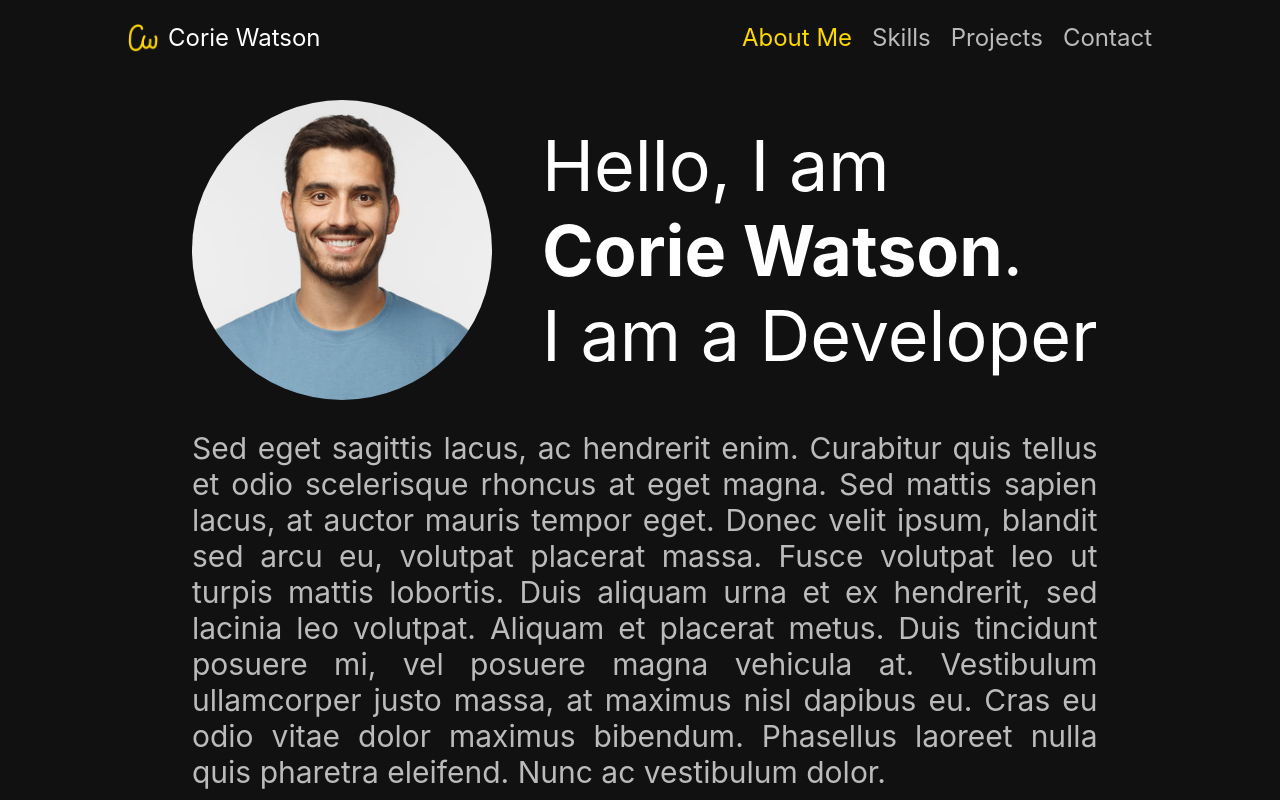
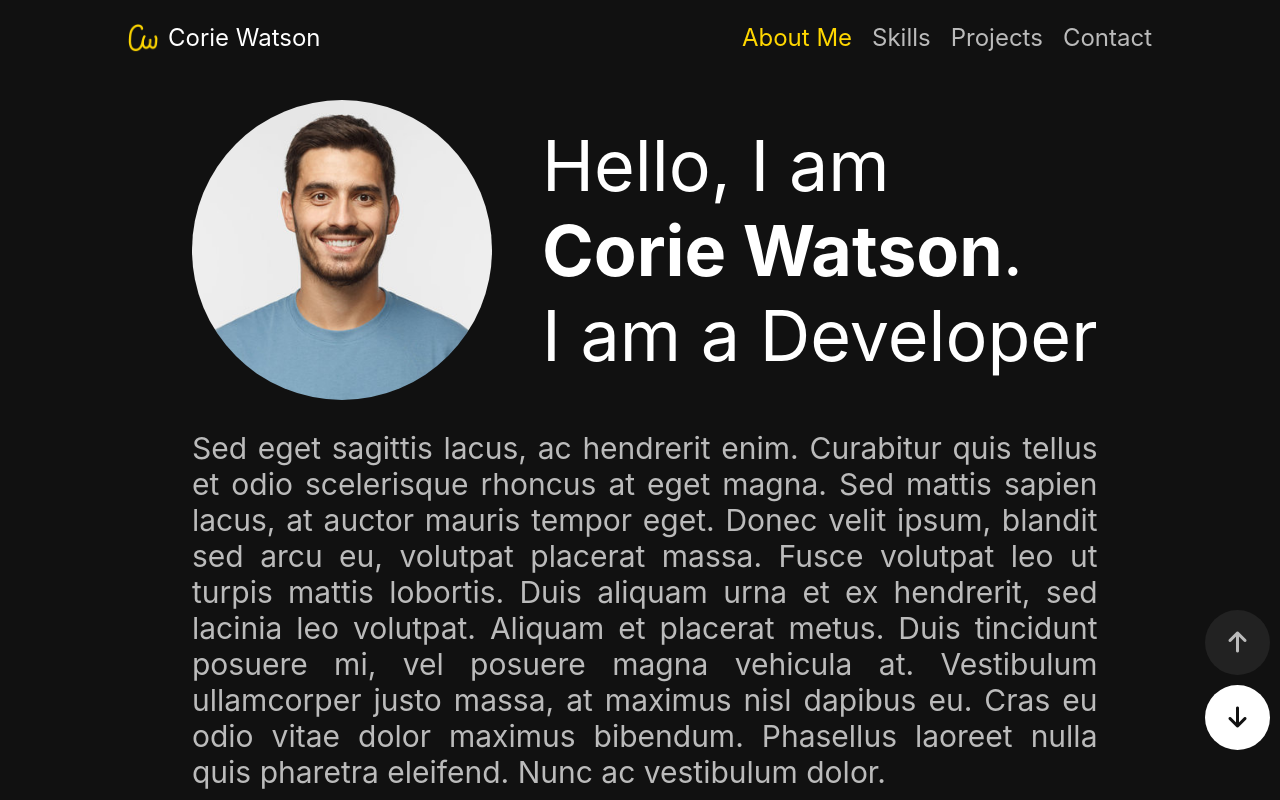
Before and after one commit to CorieW/Cories-Portfolio-Template, a React (Create React App) app: page / in a window 1280 px wide. Shown: the top 800 px of the page. Built offline with nearby package versions, Linux system fonts and the light colour scheme.

Commit message:
Changes in README.md

```diff
--- a/src/components/Nav/Nav.scss
+++ b/src/components/Nav/Nav.scss
@@ -62,15 +62,11 @@
                 color: var(--soft-text-color);
 
                 &:hover {
-                    color: var(--intense-text-color);
+                    text-decoration: 2px underline;
                 }
 
                 &.active {
                     color: var(--primary-color);
-
-                    &:hover {
-                        color: var(--primary-color);
-                    }
                 }
             }
         }
--- a/src/pages/Main/Main.js
+++ b/src/pages/Main/Main.js
@@ -1,17 +1,16 @@
-import { useState, useEffect } from 'react';
+import { useState, useRef, useEffect } from 'react';
 import $ from 'jquery';
 import './styles/Main.scss';
 import Nav from '../../components/Nav/Nav';
-import selfie from '../../assets/profile_img.jpg';
 import Skills from './components/Skills/Skills';
 import Projects from './components/Projects/Projects';
+import AboutMe from './components/AboutMe/AboutMe';
 
 function Main() {
-  const [activeSectionID, setActiveSectionID] = useState('about-me-section');
+  const [activeSectionIndex, setActiveSectionIndex] = useState(0);
   const sectionHashes = ['about-me-section', 'skills-section', 'projects-section', 'contact-section'];
-  let currSectionIndex = 0;
-  let prevScrollY = 0;
-  let sectionLocked = true;
+  const currSectionIndexRef = useRef(0);
+  const sectionLockedRef = useRef(true);
 
   useEffect(() => {
     const getActiveSectionIndexByHashValue = (hashValue) => {
@@ -21,69 +20,59 @@ function Main() {
       return 0;
     }
 
-    const switchToActiveSection = () => {
-      const sectionElements = document.getElementsByClassName('section');
-      let activeSection = sectionElements[currSectionIndex];
-      const scrollOptions = {
-        top: activeSection.offsetTop,
-        behavior: 'smooth'
-      }
-      console.log(activeSection.offsetTop)
-      // Disable the section lock
-      sectionLocked = false;
-      // Scroll to the active section
-      window.scrollTo(scrollOptions);
-    }
+    let prevScrollY = 0;
 
     // Get the current hash value
     const hashValue = window.location.hash.substring(1);
     // Set the section index to the index of the section with the hash value
-    currSectionIndex = getActiveSectionIndexByHashValue(hashValue);
-    if (currSectionIndex !== 0) switchToActiveSection();
+    currSectionIndexRef.current = getActiveSectionIndexByHashValue(hashValue);
+    setActiveSectionIndex(currSectionIndexRef.current);
+    if (activeSectionIndex !== 0) switchToActiveSection();
 
     // Add event listener to listen for changes in the hash value
     // When the hash value changes, update the active hash value.
-    const handleHashChange = (e) => {
+    const handleHashReplaced = (e) => {
       // Get the updated hash value
       const updatedHashValue = window.location.hash.substring(1);
       // Set the section index to the index of the section with the updated hash value
-      currSectionIndex = getActiveSectionIndexByHashValue(updatedHashValue);
+      currSectionIndexRef.current = getActiveSectionIndexByHashValue(updatedHashValue);
       // Scroll to the active section
       switchToActiveSection();
     };
 
-    window.addEventListener('hashReplaced', handleHashChange);
+    window.addEventListener('hashReplaced', handleHashReplaced);
 
     const handleScroll = (e) => {
-      // Get the current scroll position
       const scrollPosition = window.scrollY;
       const bottomPostionOfView = window.scrollY + window.innerHeight;
 
-      // Get the sections
       const sectionElements = document.getElementsByClassName('section');
 
-      // Get the active section
-      let activeSection = sectionElements[currSectionIndex];
+      let activeSection = sectionElements[currSectionIndexRef.current];
       let sectionTop = activeSection.offsetTop;
       let sectionBottom = sectionTop + activeSection.offsetHeight;
 
-      // Clamp the scroll position to the current section
+      // Get the distance from the top of the section and the bottom of the currently selected section
       let remainingScrollFromBottom = sectionBottom - bottomPostionOfView;
       let remainingScrollFromTop = scrollPosition - sectionTop;
 
-      if (!sectionLocked) {
+      // Currently section is not locked, meaning the user is scrolling to a section
+      if (!sectionLockedRef.current) {
+        // Section is in view, lock the section
         if (Math.round(remainingScrollFromTop) === 0) {
-          console.log('Section locked');
-          sectionLocked = true;
-          // Now that the section is locked, update the active section ID
-          setActiveSectionID(sectionElements[currSectionIndex].id);
-          // Update the hash value
-          window.history.replaceState(null, null, `#${sectionElements[currSectionIndex].id}`);
+          // Lock the user to the current section
+          sectionLockedRef.current = true;
+          // Now that the section is locked, update the active section index
+          setActiveSectionIndex(currSectionIndexRef.current);
+          // Update the hash value in the URL to that of the active section
+          window.history.replaceState(null, null, `#${sectionElements[currSectionIndexRef.current].id}`);
         }
 
+        // Otherwise, don't do anything, continue to wait for the section to be in view
         return;
       }
 
+      // Lock the user to the current section if they scroll past the top or bottom of the section
       if (Math.round(remainingScrollFromBottom) <= 0) {
         const scrollOptions = {
           top: sectionBottom - window.innerHeight,
@@ -109,7 +98,7 @@ function Main() {
     const handleNavOnScroll = () => {
       const scrollPosition = window.scrollY;
       const sectionElements = document.getElementsByClassName('section');
-      let activeSection = sectionElements[currSectionIndex];
+      let activeSection = sectionElements[currSectionIndexRef.current];
       let sectionTop = activeSection.offsetTop;
 
       // Get distance from top of the section
@@ -126,7 +115,7 @@ function Main() {
     window.addEventListener('scroll', handleNavOnScroll);
 
     const moveSection = (e) => {
-      if (!sectionLocked) {
+      if (!sectionLockedRef.current) {
         e.preventDefault();
         // Interrupted scroll, continue scrolling to the active section
         switchToActiveSection();
@@ -134,7 +123,7 @@ function Main() {
       }
 
       const sectionElements = document.getElementsByClassName('section');
-      let activeSection = sectionElements[currSectionIndex];
+      let activeSection = sectionElements[currSectionIndexRef.current];
 
       // Check if the current section is in view
       let sectionTop = activeSection.offsetTop;
@@ -145,8 +134,8 @@ function Main() {
       const scrollDownReady = Math.round(remainingScrollFromBottom) <= 0;
       const scrollUpReady = Math.round(remainingScrollFromTop) <= 0;
 
-      if (scrollDownReady && e.deltaY > 0 && sectionElements.length !== currSectionIndex + 1) currSectionIndex += 1;
-      else if (scrollUpReady && e.deltaY < 0 && currSectionIndex !== 0) currSectionIndex -= 1;
+      if (scrollDownReady && e.deltaY > 0 && sectionElements.length !== currSectionIndexRef.current + 1) currSectionIndexRef.current += 1;
+      else if (scrollUpReady && e.deltaY < 0 && currSectionIndexRef.current !== 0) currSectionIndexRef.current -= 1;
       else return
 
       switchToActiveSection();
@@ -158,7 +147,7 @@ function Main() {
     // Clean up the event listener on component unmount
     return () => {
       // window.removeEventListener('load', handleLoad);
-      window.removeEventListener('hashchange', handleHashChange);
+      window.removeEventListener('hashReplaced', handleHashReplaced);
       window.removeEventListener('scroll', handleScroll);
       window.removeEventListener('scroll', handleNavOnScroll);
       window.removeEventListener('touchmove', moveSection);
@@ -177,7 +166,8 @@ function Main() {
     )
   }
 
-  function onLinkClick(e) {
+  function getLinkComponentFor(hashValue, name) {
+    const handleLinkClick = (e) => {
       e.preventDefault();
       const hash = e.target.hash.substring(1);
       window.history.replaceState(null, null, `#${hash}`);
@@ -186,30 +176,54 @@ function Main() {
       window.dispatchEvent(event);
     }
 
-  function getLinkComponentFor(hashValue, name, defActive = false) {
     // Check if the hash value matches the active hash value
     // This is used to determine if the link is active
-    let isActive = activeSectionID === hashValue;
+    let isActive = sectionHashes[activeSectionIndex] === hashValue;
     return (
-      <li><a href={'#' + hashValue} className={isActive ? 'active' : ''} onClick={onLinkClick}>{name}</a></li>
+      <li><a href={'#' + hashValue} className={isActive ? 'active' : ''} onClick={handleLinkClick}>{name}</a></li>
     )
+  }
+
+  function switchToActiveSection() {
+    const sectionElements = document.getElementsByClassName('section');
+    let activeSection = sectionElements[currSectionIndexRef.current];
+    const scrollOptions = {
+      top: activeSection.offsetTop,
+      behavior: 'smooth'
+    }
+    // Disable the section lock
+    sectionLockedRef.current = false;
+    // Scroll to the active section
+    window.scrollTo(scrollOptions);
+  }
+
+  function switchSectionInDirection(direction) {
+    // Can't move down if at the bottom
+    if (direction === 1 && activeSectionIndex === sectionHashes.length - 1) return;
+    // Can't move up if at the top
+    if (direction === -1 && activeSectionIndex === 0) return;
+
+    currSectionIndexRef.current = activeSectionIndex + direction;
+    switchToActiveSection();
+  }
+
+  function isMoveSectionBtnDisabled(direction) {
+    // Can't move down if at the bottom
+    if (direction === 1 && activeSectionIndex === sectionHashes.length - 1) return true;
+    // Can't move up if at the top
+    if (direction === -1 && activeSectionIndex === 0) return true;
+    return false;
   }
 
   return (
     <div id='main-page-container'>
       <Nav linksComponent={getLinksComponent()}/>
+      <div id='move-section-btns-container'>
+        <button className={isMoveSectionBtnDisabled(-1) ? 'disabled' : ''} id='move-section-up-btn' onClick={() => switchSectionInDirection(-1)}><i className="fa-solid fa-arrow-up"></i></button>
+        <button className={isMoveSectionBtnDisabled(1) ? 'disabled' : ''} id='move-section-down-btn' onClick={() => switchSectionInDirection(1)}><i className="fa-solid fa-arrow-down"></i></button>
+      </div>
       <div className='section' id='about-me-section'>
-        <div id='about-me-container'>
-          <div id='upper-container'>
-            <div id='img-container'>
-              <img src={selfie} alt='Profile image' />
-            </div>
-            <h2>Hello, I am <br/><strong>Corie Watson</strong>. <br/>I am a Developer</h2>
-          </div>
-          <div id='info-container'>
-            <p>Sed eget sagittis lacus, ac hendrerit enim. Curabitur quis tellus et odio scelerisque rhoncus at eget magna. Sed mattis sapien lacus, at auctor mauris tempor eget. Donec velit ipsum, blandit sed arcu eu, volutpat placerat massa. Fusce volutpat leo ut turpis mattis lobortis. Duis aliquam urna et ex hendrerit, sed lacinia leo volutpat. Aliquam et placerat metus. Duis tincidunt posuere mi, vel posuere magna vehicula at. Vestibulum ullamcorper justo massa, at maximus nisl dapibus eu. Cras eu odio vitae dolor maximus bibendum. Phasellus laoreet nulla quis pharetra eleifend. Nunc ac vestibulum dolor. </p>
-          </div>
-        </div>
+        <AboutMe />
       </div>
       <div className='section' id='skills-section'>
         <Skills />
--- /dev/null
+++ b/src/pages/Main/components/AboutMe/AboutMe.js
@@ -0,0 +1,20 @@
+import './AboutMe.scss';
+import selfie from '../../../../assets/profile_img.jpg';
+
+function AboutMe() {
+    return (
+        <div id='about-me-container'>
+            <div id='upper-container'>
+                <div id='img-container'>
+                    <img src={selfie} alt='Profile image' />
+                </div>
+                <h2>Hello, I am <br/><strong>Corie Watson</strong>. <br/>I am a Developer</h2>
+            </div>
+            <div id='info-container'>
+                <p>Sed eget sagittis lacus, ac hendrerit enim. Curabitur quis tellus et odio scelerisque rhoncus at eget magna. Sed mattis sapien lacus, at auctor mauris tempor eget. Donec velit ipsum, blandit sed arcu eu, volutpat placerat massa. Fusce volutpat leo ut turpis mattis lobortis. Duis aliquam urna et ex hendrerit, sed lacinia leo volutpat. Aliquam et placerat metus. Duis tincidunt posuere mi, vel posuere magna vehicula at. Vestibulum ullamcorper justo massa, at maximus nisl dapibus eu. Cras eu odio vitae dolor maximus bibendum. Phasellus laoreet nulla quis pharetra eleifend. Nunc ac vestibulum dolor. </p>
+            </div>
+        </div>
+    )
+}
+
+export default AboutMe;
--- a/src/pages/Main/components/Skills/Skills.scss
+++ b/src/pages/Main/components/Skills/Skills.scss
@@ -50,7 +50,7 @@
                 display: flex;
                 flex-direction: row;
                 justify-content: flex-start;
-                align-items: flex-end;
+                align-items: flex-start;
                 flex-wrap: wrap;
                 gap: 20px;
                 margin: 0;
--- a/src/pages/Main/styles/Main.scss
+++ b/src/pages/Main/styles/Main.scss
@@ -1,7 +1,39 @@
 #main-page-container {
     box-sizing: border-box;
 
-    @import 'AboutMe.scss';
+    #move-section-btns-container {
+        position: fixed;
+        bottom: 50px;
+        right: 10px;
+
+        display: flex;
+        flex-direction: column;
+        gap: 10px;
+
+        button {
+            width: 65px;
+            height: 65px;
+            margin: 0;
+            padding: 0;
+            border: none;
+            border-radius: 50%;
+            background-color: var(--intense-text-color);
+            color: var(--background-color);
+            font-size: 24px;
+            font-weight: 600;
+            cursor: pointer;
+
+            &:hover {
+                background-color: var(--primary-color);
+            }
+
+            &.disabled {
+                background-color: var(--soft-background-color);
+                color: var(--soft-text-color);
+                cursor: not-allowed;
+            }
+        }
+    }
 
     .section {
         display: flex;
```
Also changed, not shown: src/pages/Main/components/AboutMe/AboutMe.scss (renamed from src/pages/Main/styles/AboutMe.scss), 1 other file (tests, documents, lock files or other folders). Lines whose indentation alone changed are shown as unchanged.
